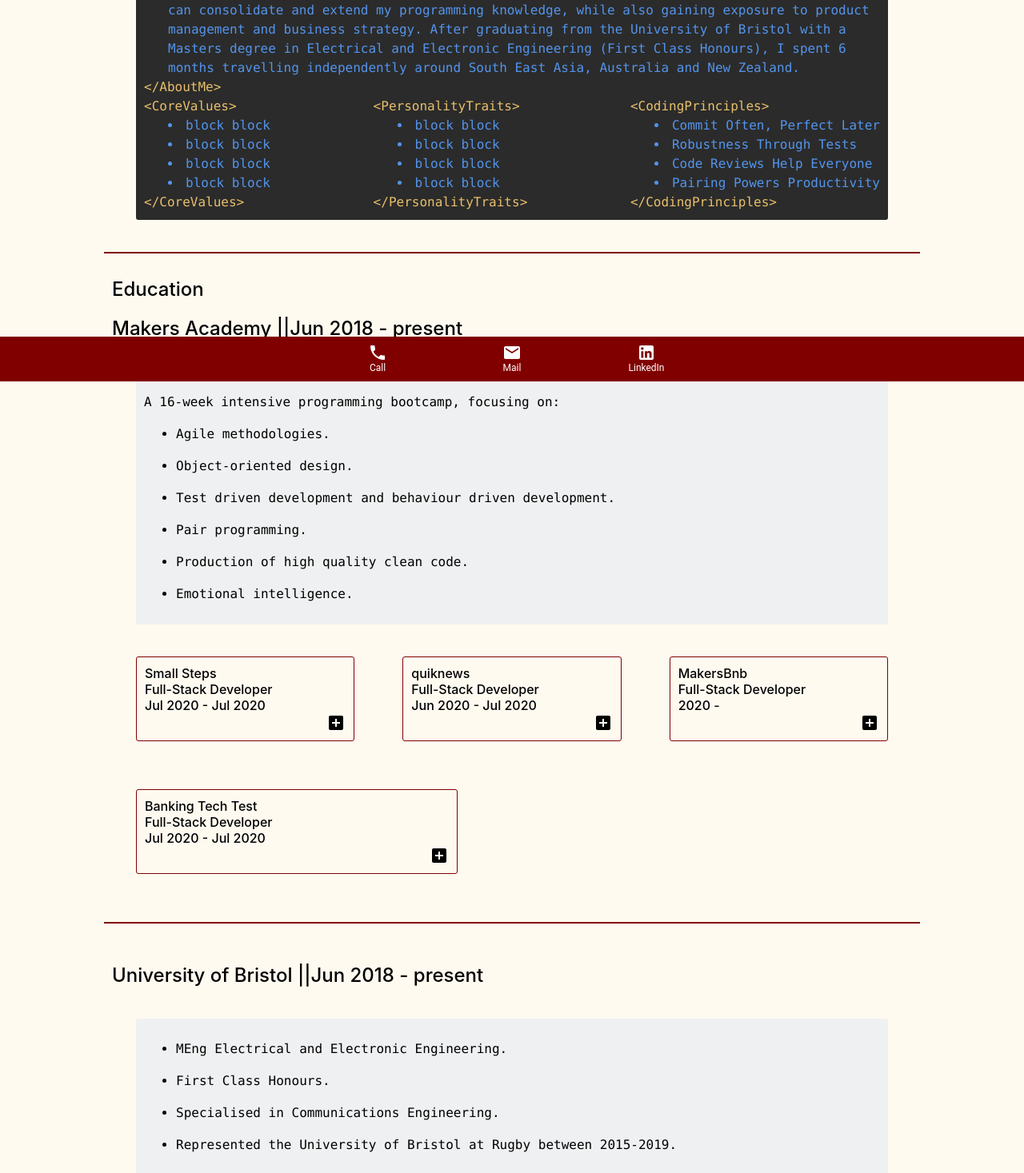
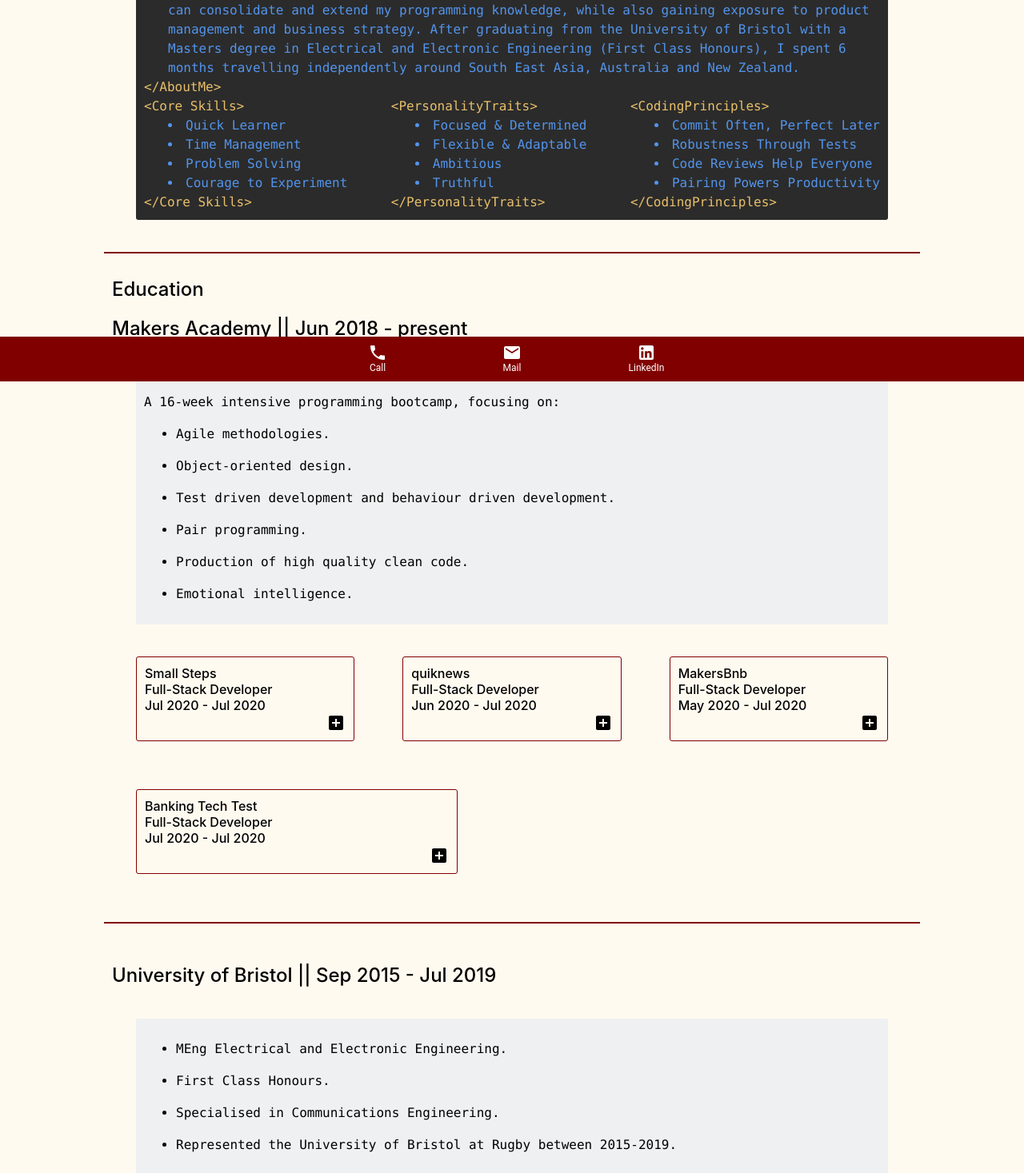
Before and after one commit to perrinjack/portfolio, a React (Create React App) app: page / in a window 1280 px wide. Shown: the part 323-1790 px from the top of the page at 80% size. Built offline with nearby package versions, Linux system fonts and the light colour scheme; the HTML template or start-up script is replaced by a standard one.

Commit message:
Initial page content fully uplaoded

```diff
--- a/src/components/aboutMe.tsx
+++ b/src/components/aboutMe.tsx
@@ -39,22 +39,22 @@ const AboutMe = ({ summary }: AboutMeProps) => {
       <div className="tag">{'</AboutMe>'}</div>
       <div className="tag-container">
         <div className="tag-wrapper">
-          <div className="tag">{'<CoreValues>'}</div>
+          <div className="tag">{'<Core Skills>'}</div>
           <div className="indented-text">
-            <li>block block</li>
-            <li>block block</li>
-            <li>block block</li>
-            <li>block block</li>
+            <li>Quick Learner</li>
+            <li>Time Management</li>
+            <li>Problem Solving</li>
+            <li>Courage to Experiment</li>
           </div>
-          <div className="tag">{'</CoreValues>'}</div>
+          <div className="tag">{'</Core Skills>'}</div>
         </div>
         <div className="tag-wrapper">
           <div className="tag">{'<PersonalityTraits>'}</div>
           <div className="indented-text">
-            <li>block block</li>
-            <li>block block</li>
-            <li>block block</li>
-            <li>block block</li>
+            <li>Focused & Determined</li>
+            <li>Flexible & Adaptable</li>
+            <li>Ambitious</li>
+            <li>Truthful</li>
           </div>
           <div className="tag">{'</PersonalityTraits>'}</div>
         </div>
--- a/src/content/education.json
+++ b/src/content/education.json
@@ -2,7 +2,7 @@
   {
     "subtitle": "Education",
     "title": "Makers Academy ",
-    "from": "Jun 2018",
+    "from": " Jun 2018",
     "to": "present",
     "location": "London, UK",
     "summary": "A 16-week intensive programming bootcamp, focusing on: \n\n* Agile methodologies.\n\n* Object-oriented design.\n\n* Test driven development and behaviour driven development.\n\n* Pair programming.\n\n* Production of high quality clean code.\n\n* Emotional intelligence.",
@@ -25,8 +25,8 @@
         "id": 3,
         "name": "MakersBnb",
         "role": "Full-Stack Developer",
-        "from": "2020",
-        "to": ""
+        "from": "May 2020",
+        "to": "Jul 2020"
       },
       {
         "id": 4,
@@ -40,8 +40,8 @@
 
   {
     "title": "University of Bristol ",
-    "from": "Jun 2018",
-    "to": "present",
+    "from": " Sep 2015",
+    "to": "Jul 2019",
     "location": "London, UK",
     "summary": "* MEng Electrical and Electronic Engineering. \n\n* First Class Honours.\n\n * Specialised in Communications Engineering.\n\n* Represented the University of Bristol at Rugby between 2015-2019.",
     "projects": [
@@ -63,23 +63,15 @@
   },
   {
     "title": "St Albans School ",
-    "from": "Jun 2018",
+    "from": " Jun 2018",
     "to": "present",
     "location": "St Albans, UK",
     "summary": "* A Level - 3A's (Maths, Physics, Electronics)  \n\n* AS Level - 1A (Geography)  \n\n* GCSE - 7A*'s (Maths, Biology, Chemistry, Physics, Geography, English Literature, English Language) & 3A's (French, Latin, Electronics)",
     "projects": []
   },
+
   {
     "subtitle": "Work Experience & Jobs",
-    "title": "Cricket Direct ",
-    "from": " Jun 2018",
-    "to": "present",
-    "location": "St Albans, UK",
-    "summary": "",
-    "projects": []
-  },
-
-  {
     "title": "Barclaycard (Internship) ",
     "from": " Jun 2018",
     "to": "Aug 2018",
@@ -88,7 +80,15 @@
     "projects": []
   },
   {
-    "title": "GreenKeeper - Harpenden Common Golf Club",
+    "title": "Cricket Direct ",
+    "from": " Jul 2017",
+    "to": "Aug 2017 & Jun 2019 - Sep 2019",
+    "location": "St Albans, UK",
+    "summary": "* Telephone sales, resolved customer’s problems with faulty products and delivery issues.",
+    "projects": []
+  },
+  {
+    "title": "GreenKeeper - Harpenden Common Golf Club ",
     "from": " Jun 2016",
     "to": "Sep 2016",
     "location": "Harpenden, UK",
```
